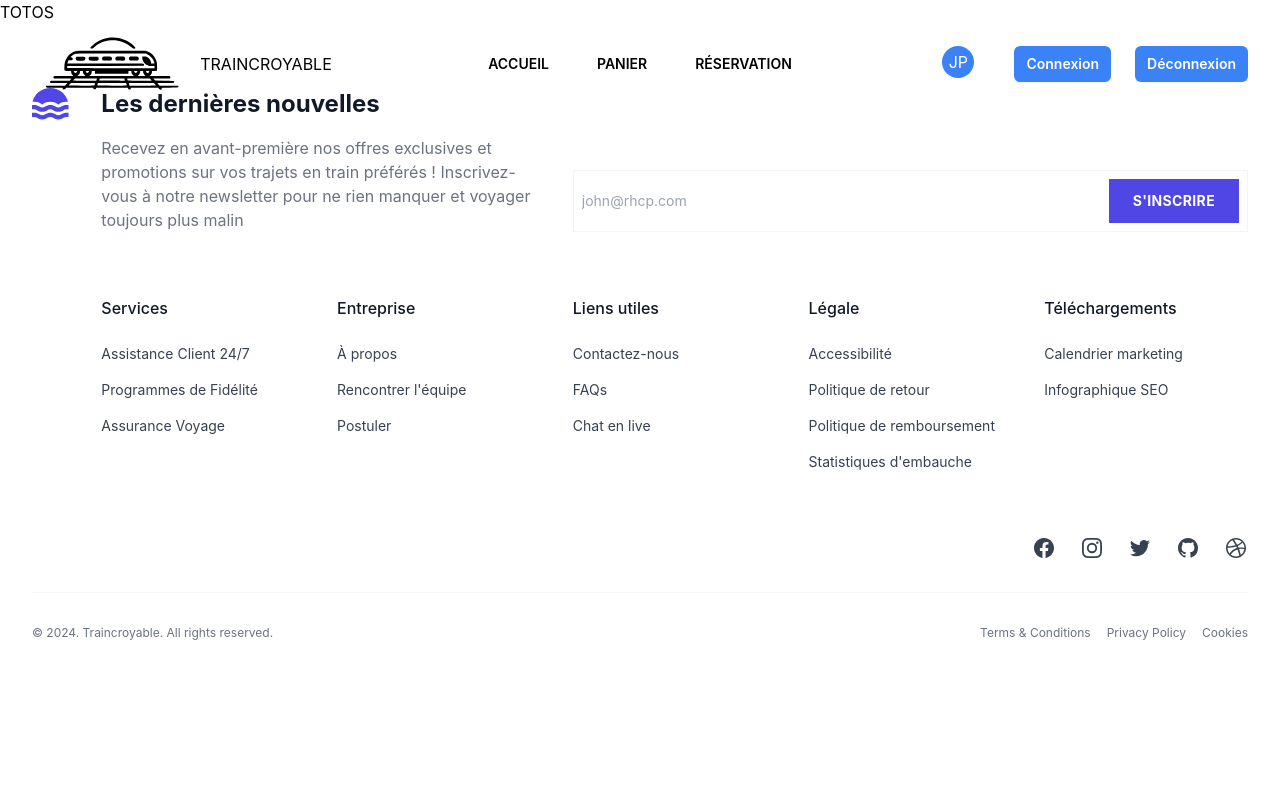
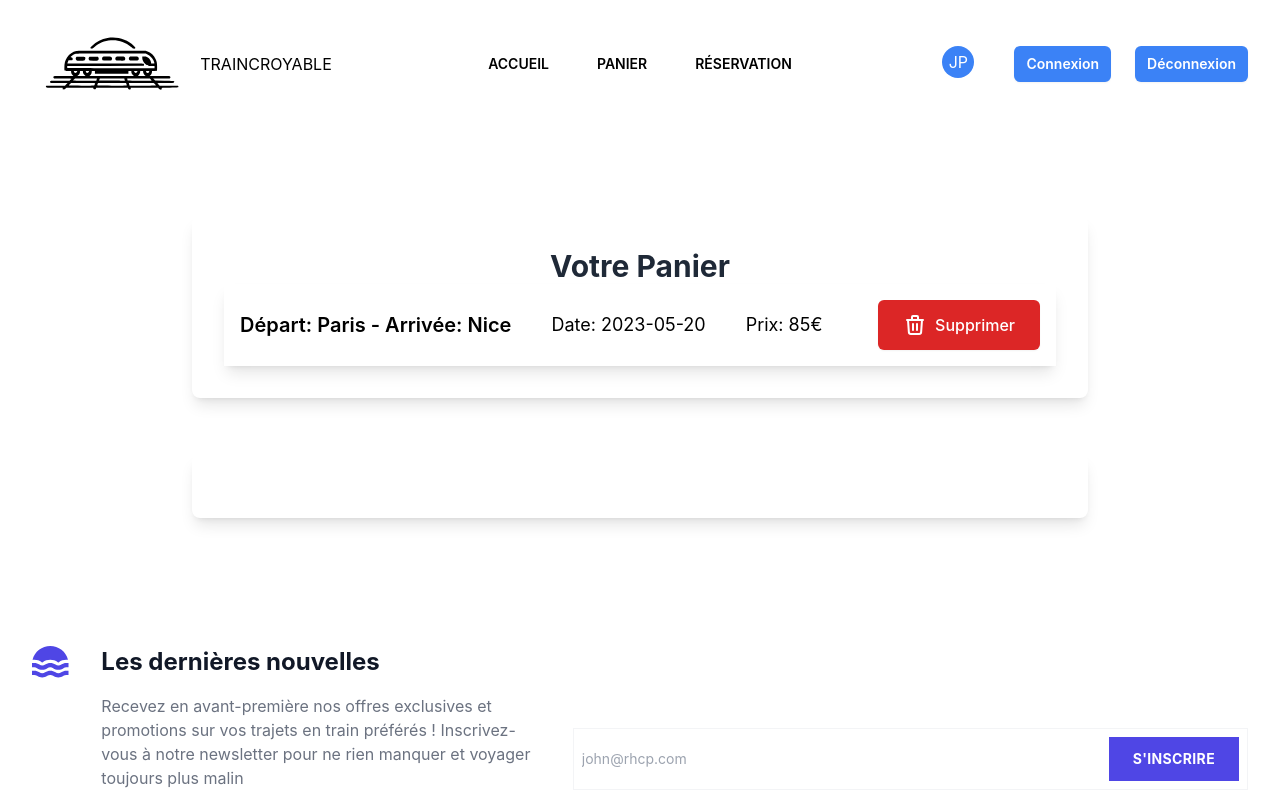
Before and after one commit to Hackathon-traincroyable/FrontV1, a React (Create React App) app: page /cart in a window 1280 px wide. Shown: the top 800 px of the page. Built offline with nearby package versions, Linux system fonts and the light colour scheme.

Commit message:
Refactor Cart and Reservation components

```diff
--- a/src/pages/Cart.jsx
+++ b/src/pages/Cart.jsx
@@ -1,5 +1,61 @@
-import { useState } from "react";
+export default function Example() {
+  return (
+    <div className="bg-white">
+      <main className="isolate">
+        {/* Image section */}
+        <div className="mt-32 sm:mt-40 xl:mx-auto xl:max-w-7xl xl:px-8">
+          <div className="text-center py-8">
+            <div className="mt-6">
+              <div className="max-w-4xl mx-auto">
+                {/* Info, occupe 2 fractions */}
+                <div className="md:col-span-2 bg-white shadow-lg rounded-lg p-8">
+                  {" "}
+                  {/* Ajustez pour que cette div occupe 2/3 de l'espace disponible */}
+                  <h2 className="text-3xl font-bold text-gray-800">
+                    Votre Panier
+                  </h2>
+                  {/* Contenu de la deuxième colonne ici */}
+                  <div className="flex flex-col lg:flex-row  justify-between items-center shadow-lg p-4 ">
+                    <div className="flex flex-col sm:flex-row sm:flex-grow sm:items-center space-x-0 sm:space-x-10 space-y-2 sm:space-y-0 ">
+                      {/* Ajustement pour l'alignement et l'espacement */}
+                      <h4 className="text-xl font-semibold flex-shrink-0">
+                        Départ: Paris - Arrivée: Nice
+                      </h4>
+                      <p className="text-lg flex-shrink-0">Date: 2023-05-20</p>
+                      <p className="text-lg flex-shrink-0">Prix: 85€</p>
+                    </div>
+                    <button className="mt-5 sm:mt-0 sm:ml-4 inline-flex items-center justify-center py-3 px-6 border border-transparent shadow-sm text-base font-medium rounded-md text-white bg-red-600 hover:bg-red-700 focus:outline-none focus:ring-2 focus:ring-offset-2 focus:ring-red-500">
+                      <svg
+                        xmlns="http://www.w3.org/2000/svg"
+                        className="h-6 w-6 mr-2"
+                        fill="none"
+                        viewBox="0 0 24 24"
+                        stroke="currentColor"
+                        strokeWidth="2"
+                      >
+                        <path
+                          strokeLinecap="round"
+                          strokeLinejoin="round"
+                          d="M19 7l-.867 12.142A2 2 0 0116.138 21H7.862a2 2 0 01-1.995-1.858L5 7m5 4v6m4-6v6m1-10V4a1 1 0 00-1-1h-4a1 1 0 00-1 1v3M4 7h16"
+                        />
+                      </svg>
+                      Supprimer
+                    </button>
+                  </div>
+                </div>
 
-export default function Cart() {
-  return <div className="all">TOTOS</div>;
+                <div className="text-center py-8">
+                  <div className="mt-6">
+                    <div className="max-w-4xl mx-auto">
+                      <div className="md:col-span-2 bg-white shadow-lg rounded-lg p-8"></div>
+                    </div>
+                  </div>
+                </div>
+              </div>
+            </div>
+          </div>
+        </div>
+      </main>
+    </div>
+  );
 }
--- a/src/pages/Reservation.jsx
+++ b/src/pages/Reservation.jsx
@@ -1,12 +1,5 @@
-
-import { useState } from 'react'
-import { Dialog } from '@headlessui/react'
-import { Bars3Icon, XMarkIcon } from '@heroicons/react/24/outline'
-
-
 
 export default function Example() {
-  const [mobileMenuOpen, setMobileMenuOpen] = useState(false)
 
   return (
     <div className="bg-white">
```
